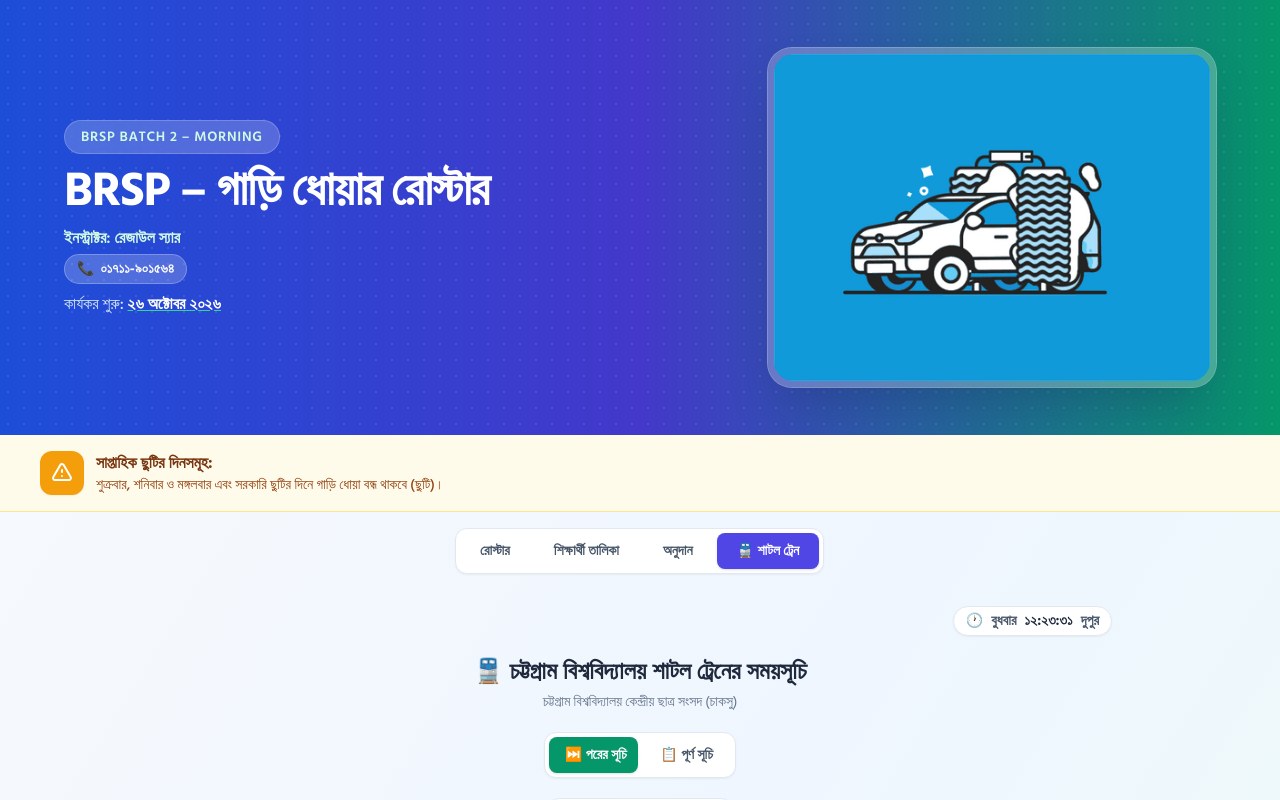
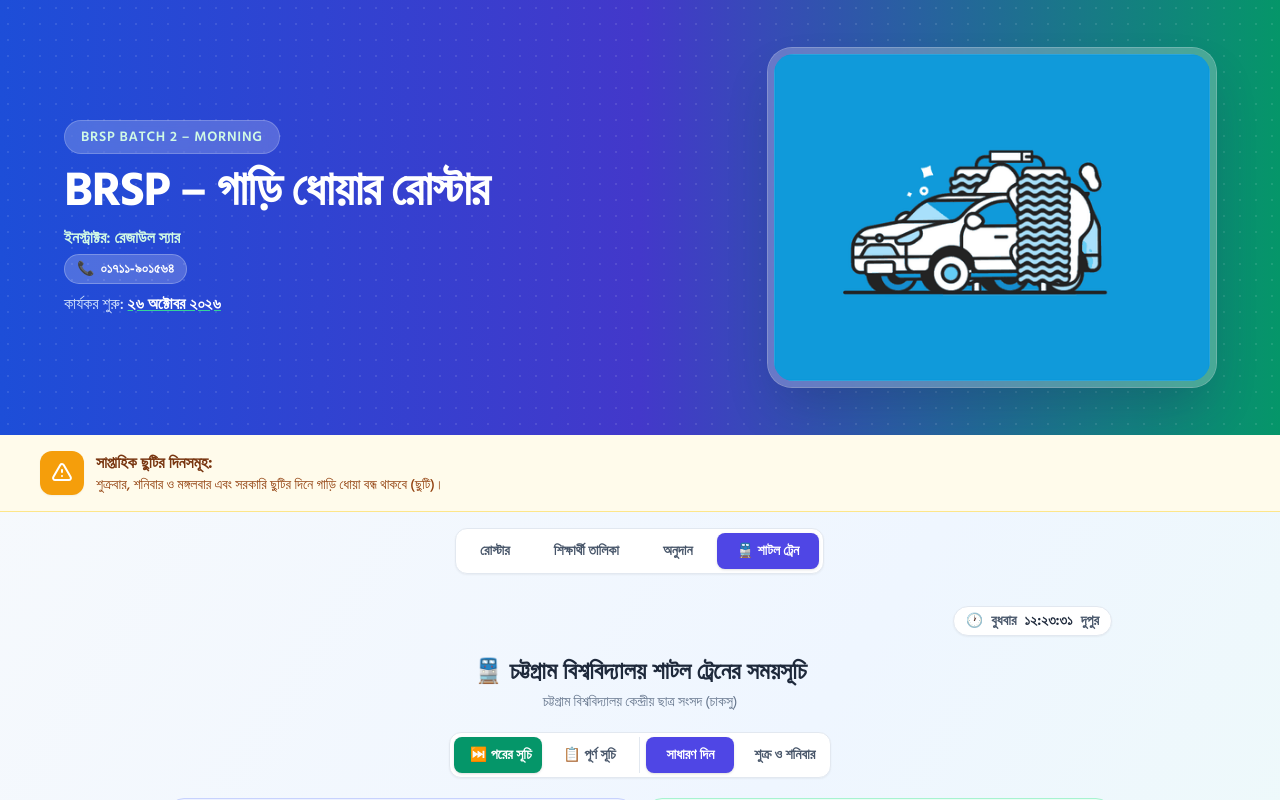
Before and after one commit to Hafiz-Sakib/BRSP, a React (Vite) app: page / in a window 1280 px wide. Both pictures are taken after a click on the button "🚆 শাটল ট্রেন". Shown: the top 800 px of the page. Built offline with nearby package versions, Linux system fonts and the light colour scheme.

Commit message:
update train schedule

```diff
--- a/src/components/TrainSchedule.jsx
+++ b/src/components/TrainSchedule.jsx
@@ -132,7 +132,7 @@ function FullTables({ today }) {
         const d = TRAIN_SCHEDULE[g.key];
         const isToday = g.key === today;
         return (
-          <div key={g.key} className="space-y-3">
+          <div key={g.key} id={`sched-${g.key}`} className="space-y-3 scroll-mt-20">
             <div className={`bg-gradient-to-r ${g.bannerCls} text-white text-center font-bold text-[13px] min-[400px]:text-base sm:text-lg py-2 px-3 sm:px-4 rounded-xl shadow flex items-center justify-center gap-2 whitespace-nowrap`}>
               {g.banner}
               {isToday && <span className="text-[11px] font-bold bg-white/25 px-2 py-0.5 rounded-md whitespace-nowrap">আজকের সূচি</span>}
@@ -256,14 +256,20 @@ export default function TrainSchedule() {
   const nextCampus = isToday ? nextOf(data.toCampus) : null;
   const nextCity = isToday ? nextOf(data.toCity) : null;
 
+  const btnBase =
+    'flex-1 min-w-0 whitespace-nowrap px-1.5 min-[400px]:px-3 sm:px-4 py-2 rounded-lg text-[10.5px] min-[360px]:text-[11.5px] min-[400px]:text-[13px] sm:text-sm font-semibold transition';
   const viewCls = (k) =>
-    `flex-1 min-w-0 whitespace-nowrap px-2 sm:px-4 py-2 rounded-lg text-[13px] sm:text-sm font-semibold transition ${
-      view === k ? 'bg-emerald-600 text-white shadow' : 'text-slate-600 hover:bg-slate-100'
-    }`;
+    `${btnBase} ${view === k ? 'bg-emerald-600 text-white shadow' : 'text-slate-600 hover:bg-slate-100'}`;
   const modeCls = (k) =>
-    `flex-1 min-w-0 whitespace-nowrap px-2 sm:px-4 py-2 rounded-lg text-[13px] sm:text-sm font-semibold transition ${
-      mode === k ? 'bg-indigo-600 text-white shadow' : 'text-slate-600 hover:bg-slate-100'
-    }`;
+    `${btnBase} ${mode === k ? 'bg-indigo-600 text-white shadow' : 'text-slate-600 hover:bg-slate-100'}`;
+
+  // সাধারণ দিন / শুক্র ও শনিবার — পরের সূচিতে সূচি বদলায়, পূর্ণ সূচিতে ওই অংশে স্ক্রল করে
+  const pickMode = (k) => {
+    setMode(k);
+    if (view === 'full') {
+      document.getElementById(`sched-${k}`)?.scrollIntoView({ behavior: 'smooth', block: 'start' });
+    }
+  };
 
   return (
     <div className="px-3 py-4 sm:px-6 sm:py-6 lg:px-10 lg:py-8 max-w-5xl mx-auto space-y-5">
@@ -274,31 +280,27 @@ export default function TrainSchedule() {
         <p className="text-sm text-slate-500 mt-1">চট্টগ্রাম বিশ্ববিদ্যালয় কেন্দ্রীয় ছাত্র সংসদ (চাকসু)</p>
       </div>
 
-      {/* মেনু: পরের সূচি / পূর্ণ সূচি */}
+      {/* মেনু: ৪টি অপশন সবসময় এক লাইনে — পরের সূচি | পূর্ণ সূচি | সাধারণ দিন | শুক্র ও শনিবার */}
       <div className="no-print flex justify-center">
-        <div className="flex w-full sm:w-auto p-1 bg-white border border-slate-200 rounded-xl shadow-sm gap-1">
+        <div className="flex w-full sm:w-auto items-center p-1 bg-white border border-slate-200 rounded-xl shadow-sm gap-0.5 min-[400px]:gap-1">
           <button type="button" onClick={() => setView('next')} className={viewCls('next')}>
-            ⏭️ পরের সূচি
+            <span className="hidden min-[400px]:inline">⏭️ </span>পরের সূচি
           </button>
           <button type="button" onClick={() => setView('full')} className={viewCls('full')}>
-            📋 পূর্ণ সূচি
+            <span className="hidden min-[400px]:inline">📋 </span>পূর্ণ সূচি
+          </button>
+          <span className="shrink-0 w-px self-stretch bg-slate-200 mx-0.5" aria-hidden="true" />
+          <button type="button" onClick={() => pickMode('regular')} className={modeCls('regular')}>
+            সাধারণ দিন
+          </button>
+          <button type="button" onClick={() => pickMode('weekend')} className={modeCls('weekend')}>
+            শুক্র ও শনিবার
           </button>
         </div>
       </div>
 
       {view === 'next' ? (
         <>
-          <div className="no-print flex justify-center">
-            <div className="flex w-full sm:w-auto p-1 bg-white border border-slate-200 rounded-xl shadow-sm gap-1">
-              <button type="button" onClick={() => setMode('regular')} className={modeCls('regular')}>
-                সাধারণ দিন
-              </button>
-              <button type="button" onClick={() => setMode('weekend')} className={modeCls('weekend')}>
-                শুক্র ও শনিবার
-              </button>
-            </div>
-          </div>
-
           {isToday ? (
             <div className="grid grid-cols-1 sm:grid-cols-2 gap-3">
               {[
```
